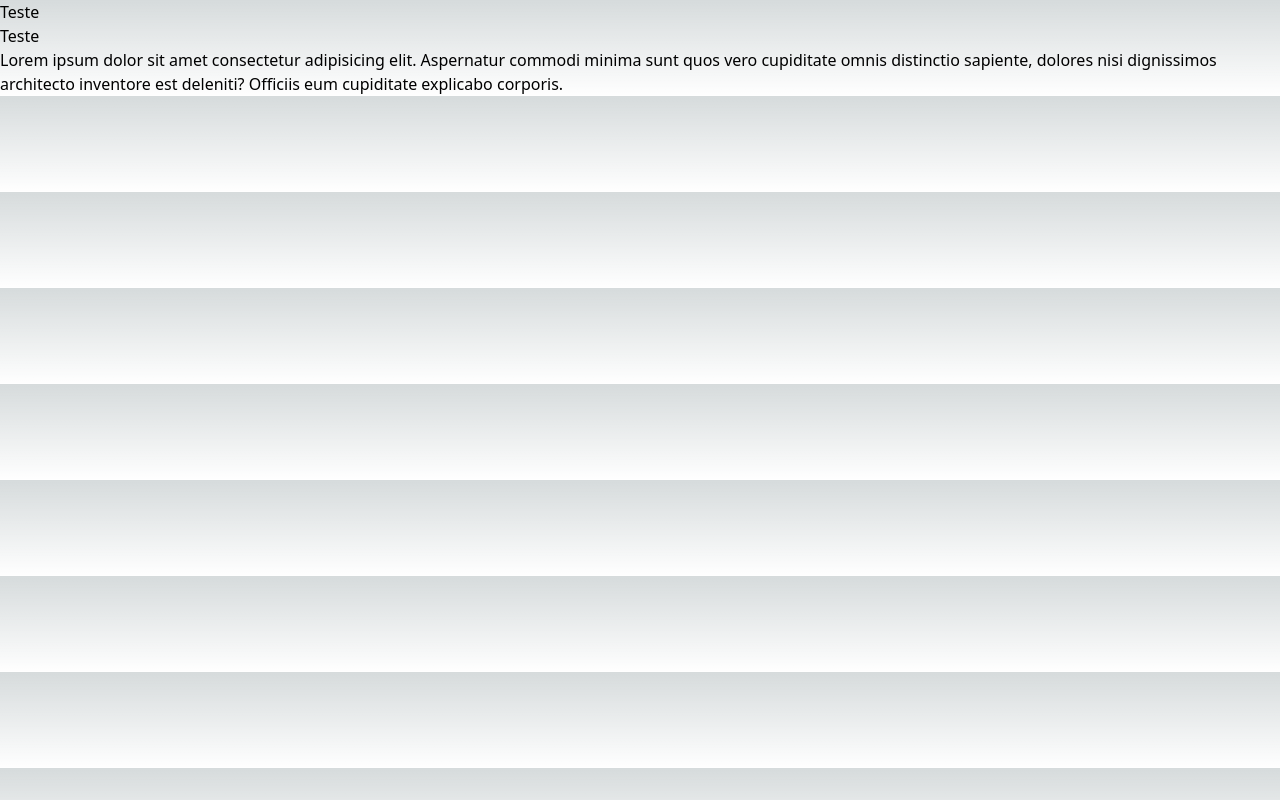
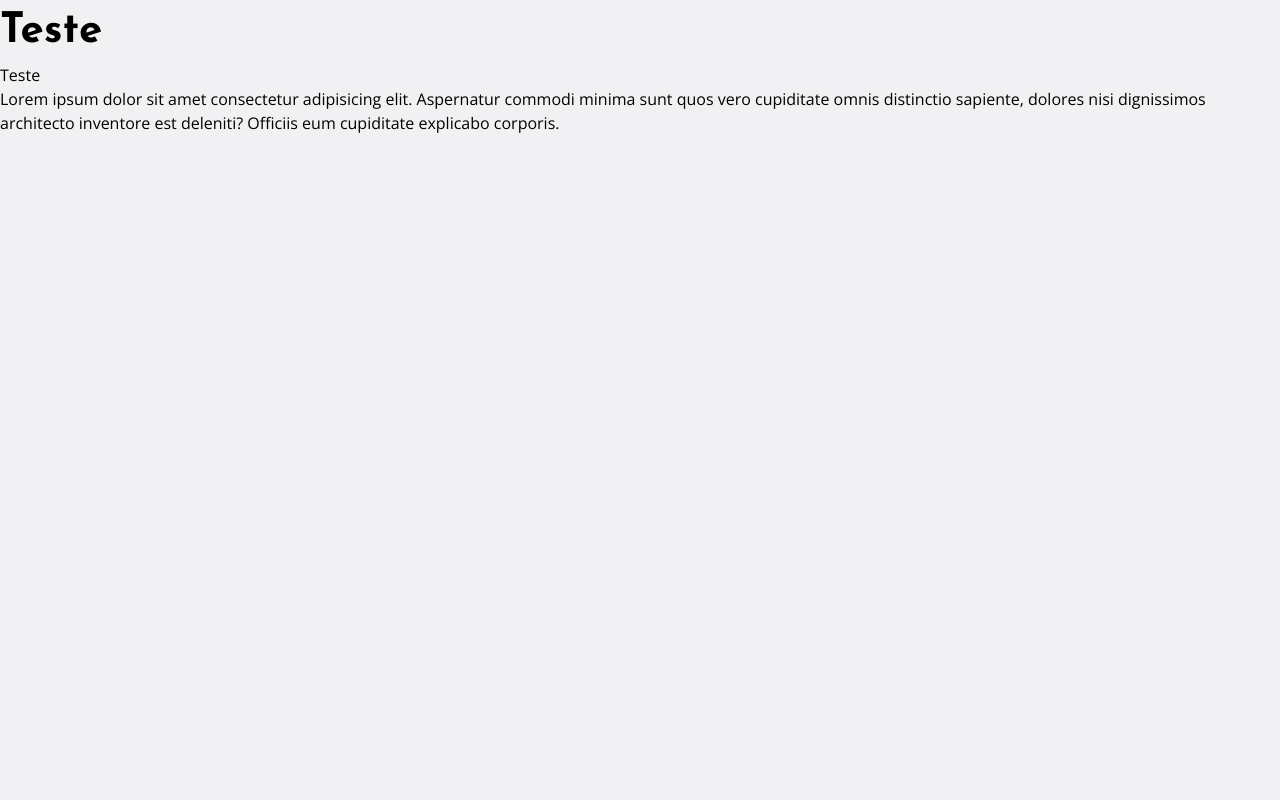
Before and after one commit to ADS2024-2-LocaEspaco/LocacaoEspacoFE, a Next.js app: page / in a window 1280 px wide. Built offline with nearby package versions, Linux system fonts and the light colour scheme.

Commit message:
Update tailwind.config.ts

```diff
--- /dev/null
+++ b/tailwind.config.ts
@@ -0,0 +1,79 @@
+import type { Config } from "tailwindcss";
+
+const config: Config = {
+  content: [
+    "./src/pages/**/*.{js,ts,jsx,tsx,mdx}",
+    "./src/components/**/*.{js,ts,jsx,tsx,mdx}",
+    "./src/app/**/*.{js,ts,jsx,tsx,mdx}",
+  ],
+  theme: {
+    extend: {
+      backgroundImage: {
+        "gradient-radial": "radial-gradient(var(--tw-gradient-stops))",
+        "gradient-conic": "conic-gradient(from 180deg at 50% 50%, var(--tw-gradient-stops))",
+        "banner-black-gradient": "linear-gradient(to top, #3D3D43 100%, #3D3D43 52%, #C9C9CF 46%, #F1F1F3 0%)",
+      },
+      colors: {
+        white: '#F1F1F3',
+        black: {
+          100: '#3D3D43',
+          200: '#2E2E34',
+          300: '#1E1E1E',
+        },
+
+        blue: {
+          100: '#C8DDFE',
+          200: '#649EFC',
+          300: '#1E88EB',
+          400: '#1270B0',
+          500: '#034DC3',
+          600: '#01255F',
+        },
+
+        orange: {
+          100: '#FFD7B8',
+          200: '#FF9A4D',
+          300: '#FF6F00',
+          400: '#E66A05',
+        },
+
+        gray: {
+          100: '#C9C9CF',
+          200: '#A1A1AA',
+          300: '#797986',
+          400: '#3D3D43',
+        },
+
+        red: {
+          100: '#FCC0C0',
+          200: '#F76E6E',
+          300: '#EA2E2E',
+          400: '#BA1212',
+          500: '#750B0B',
+        },
+
+        yellow: {
+          100: '#FEF2C3',
+          200: '#FCDC5F',
+          300: '#FACC15',
+          400: '#D7AD05',
+          500: '#A48404',
+        }
+      },
+      fontFamily: {
+        title: 'var(--font-title)',
+        body: 'var(--font-body)'
+      },
+      fontSize: {
+        '5xl': '42px'
+      },
+      screens: {
+        'sm400': '400px',
+        'custom': '900px',
+      },
+
+    },
+  },
+  plugins: [],
+};
+export default config;
```
